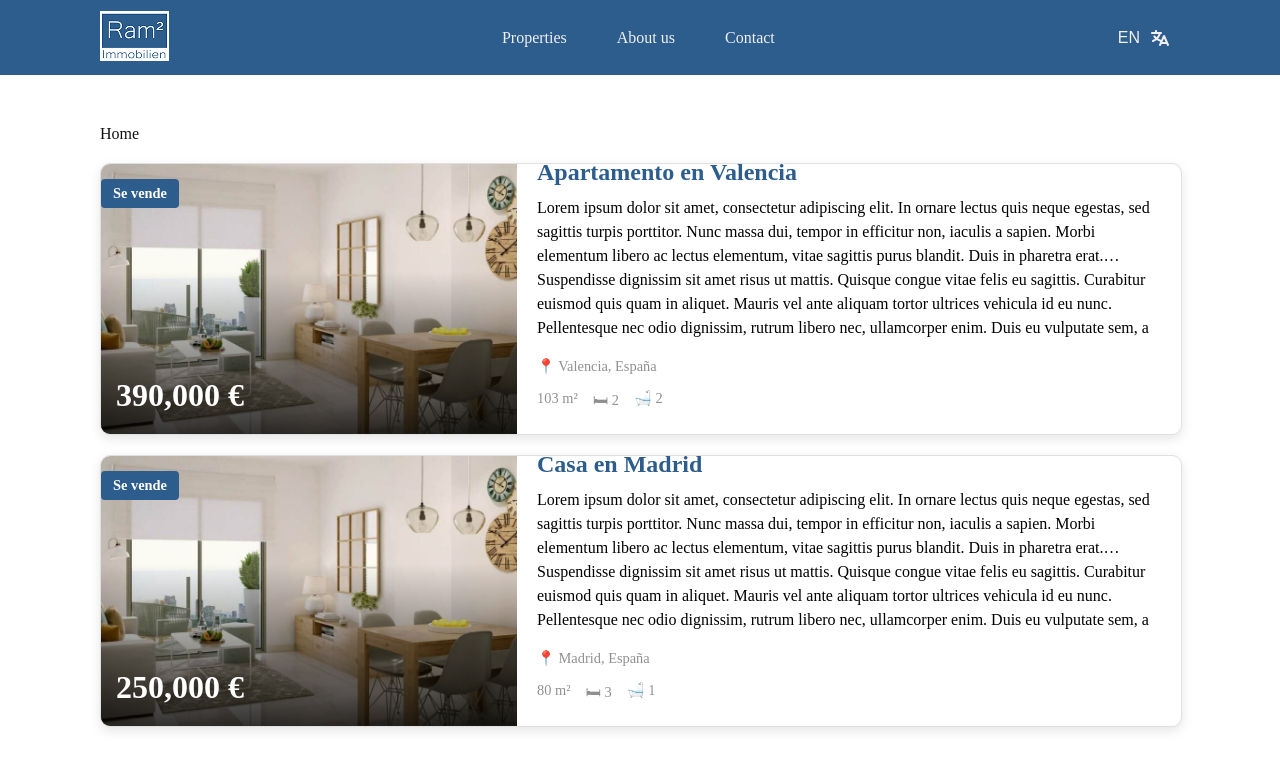
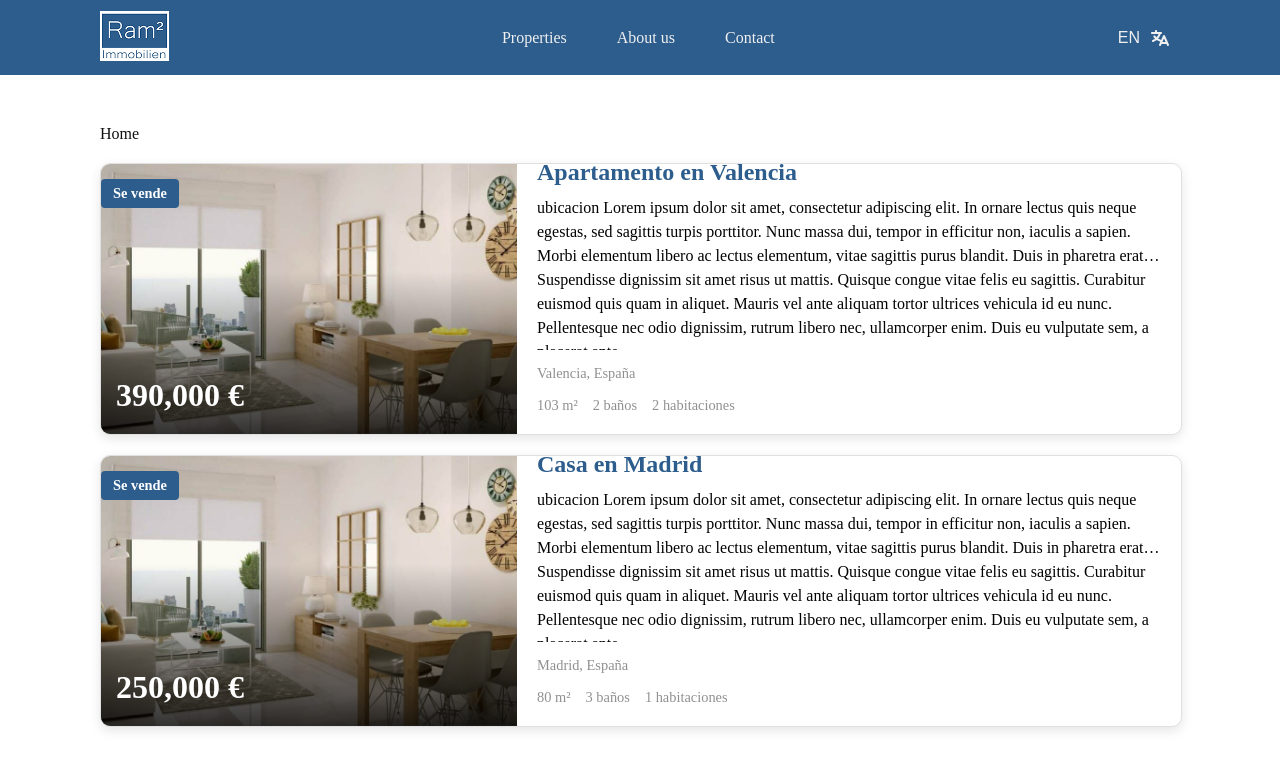
Before and after one commit to ram2-immobilien/ram2-web, a Next.js app: page /en in a window 1280 px wide. Shown: the top 770 px of the page. Built offline with nearby package versions, Linux system fonts and the light colour scheme.

Commit message:
componente slider multiple corregido

```diff
--- a/app/[locale]/page.tsx
+++ b/app/[locale]/page.tsx
@@ -38,17 +38,7 @@ export default function Home() {
       <p>{t("header")}</p>
 
       {properties.map((property) => (
-        <PropertyCard
-          key={property.id}
-          title={property.title}
-          price={property.price}
-          description={property.description}
-          location={property.location}
-          size={property.size}
-          bedrooms={property.bedrooms}
-          bathrooms={property.bathrooms}
-          image={property.image}
-        />
+        <PropertyCard key={property.id} property={property} />
       ))}
     </div>
   );
--- a/components/Tarjeta-Propiedad/PropertyCard.tsx
+++ b/components/Tarjeta-Propiedad/PropertyCard.tsx
@@ -1,7 +1,8 @@
 import Image from "next/image";
 import "./PropertyCard.css";
 
-type Props = {
+type Property = {
+  id: number;
   title: string;
   price: number;
   description: string;
@@ -9,44 +10,39 @@ type Props = {
   size: number;
   bedrooms: number;
   bathrooms: number;
-  image: any;
+  image: string;
 };
 
-export default function PropertyCard({
-  title,
-  price,
-  description,
-  location,
-  size,
-  bedrooms,
-  bathrooms,
-  image,
-}: Props) {
+type Props = {
+  property: Property;
+};
+
+export default function PropertyCard({ property }: Props) {
   return (
     <div className="property-card">
       {/* IMAGEN */}
       <div className="property-image">
-        <Image src={image} alt={title} fill className="img" />
+        <Image src={property.image} alt={property.title} fill className="img" />
 
         <div className="overlay"></div>
 
         <span className="status">Se vende</span>
 
-        <div className="price">{price.toLocaleString()} €</div>
+        <div className="price">{property.price.toLocaleString()} €</div>
       </div>
 
       {/* INFO */}
       <div className="property-info">
-        <h2>{title}</h2>
+        <h2>{property.title}</h2>
 
-        <p className="description">{description}</p>
+        <p className="description">ubicacion {property.description}</p>
 
-        <div className="property-details">📍 {location}</div>
+        <div className="property-details"> {property.location}</div>
 
         <div className="property-details">
-          <span>{size} m²</span>
-          <span>🛏 {bedrooms}</span>
-          <span>🛁 {bathrooms}</span>
+          <span>{property.size} m²</span>
+          <span>{property.bedrooms} baños</span>
+          <span>{property.bathrooms} habitaciones</span>
         </div>
       </div>
     </div>
```
